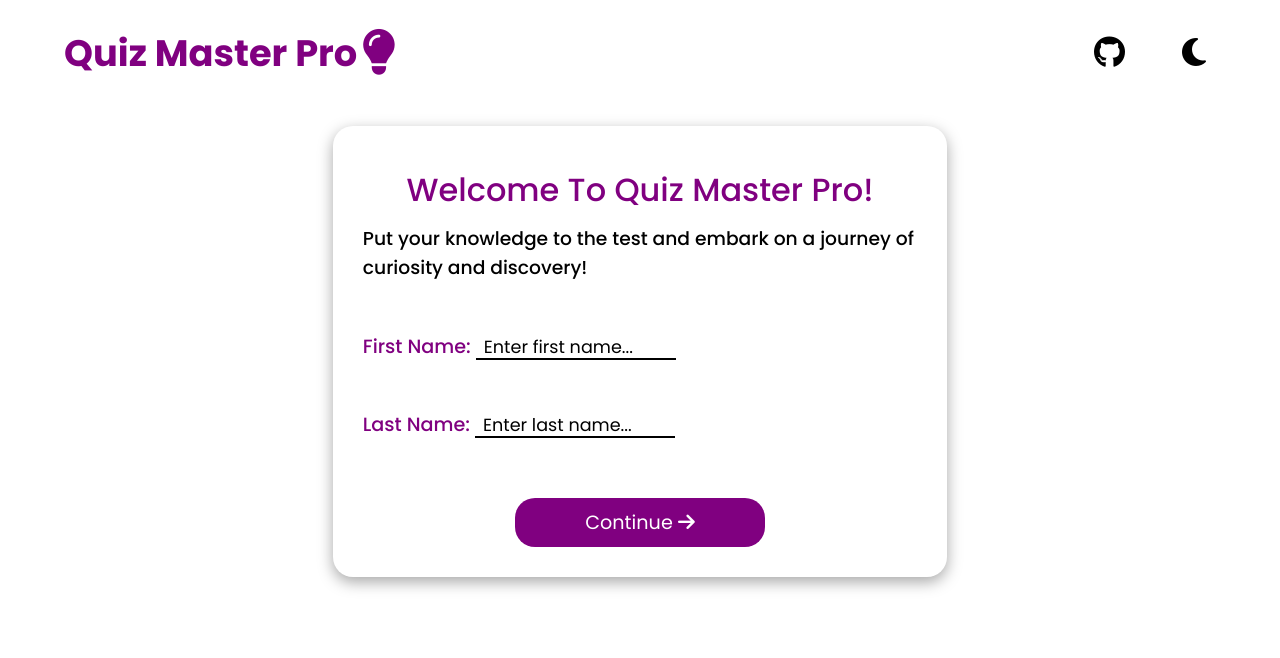
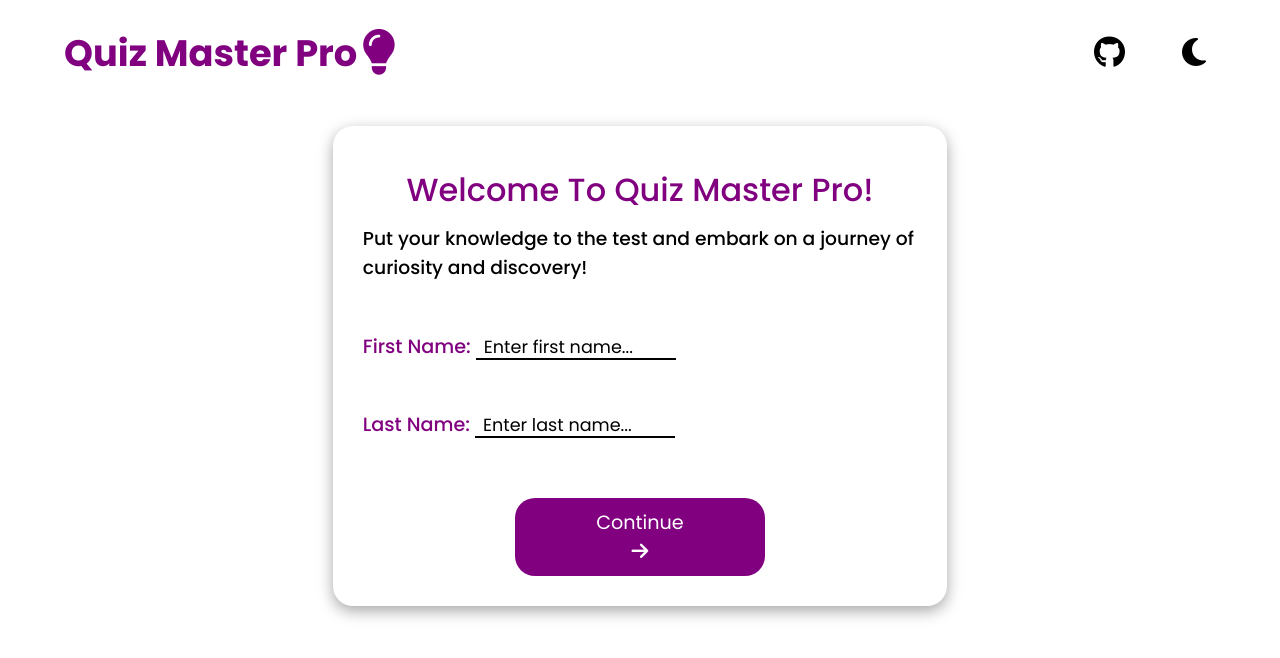
Before and after one commit to chrismbah/Quiz-Master, a React (Vite) app: page / in a window 1280 px wide. Both pictures are taken after a click on the button "Exit". Shown: the top 658 px of the page. Built offline with nearby package versions, Linux system fonts and the light colour scheme.

Commit message:
Minor changes

```diff
--- a/src/animated/AnimatedButton.jsx
+++ b/src/animated/AnimatedButton.jsx
@@ -1,7 +1,10 @@
 import React from "react";
 import { motion } from "framer-motion";
+import { useContext } from "react";
+import { QuizApp } from "../App";
 
-export default function AnimatedButton({handleClick,action}) {
+export default function AnimatedButton({ handleClick, action }) {
+  const { dark } = useContext(QuizApp);
   const Variants = {
     hidden: { opacity: 0, y: 70 },
     visible: {
@@ -24,9 +27,11 @@ export default function AnimatedButton({handleClick,action}) {
     },
   };
   return (
-    <motion.button
-      onClick={handleClick}
-      whileTap={{ scale: "0.9" }}
-    >{action} <i class="fa-solid fa-arrow-right"></i></motion.button>
+    <motion.button onClick={handleClick} whileTap={{ scale: "0.9" }}>
+      <label className={`left ${dark?"dark-text":""}`}>{action}</label>
+      <div className={`right ${dark?"dark-right":""}`}>
+      <i class="fa-solid fa-arrow-right"></i>
+      </div>
+    </motion.button>
   );
 }
--- a/src/animated/Variants.js
+++ b/src/animated/Variants.js
@@ -13,7 +13,7 @@ export const Variants = {
       scale: 1.1,
       transition: {
         type: "spring",
-        duration: 0.3,
+        // duration: 0.3,
         stiffness: 200,
         damping: 15,
       },
```
Also changed, not shown: src/animated/AnimatedBox.jsx (deleted, +0 -28 lines).
